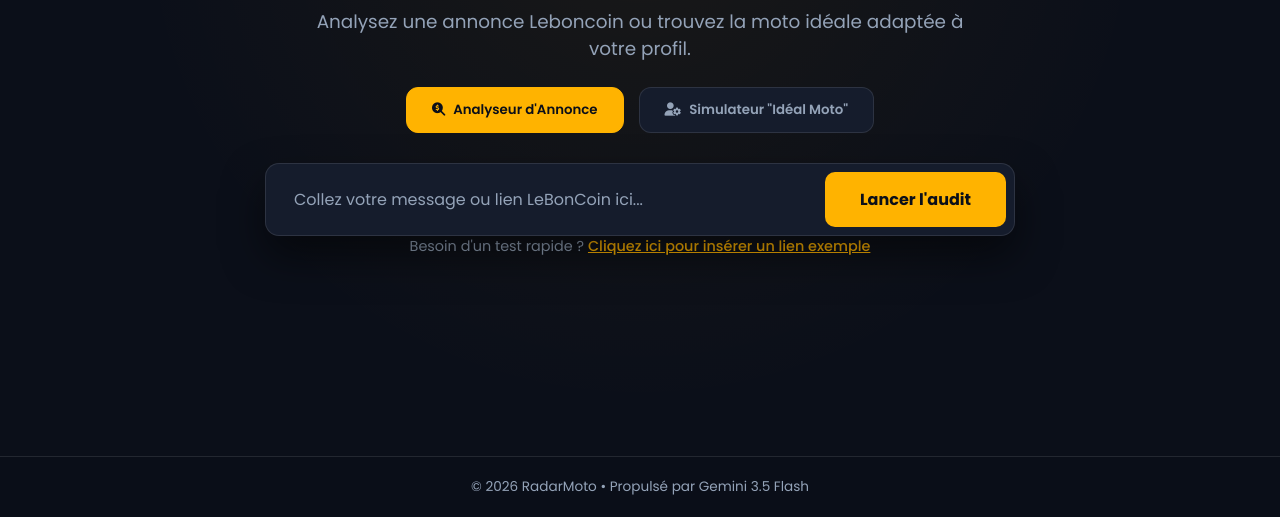
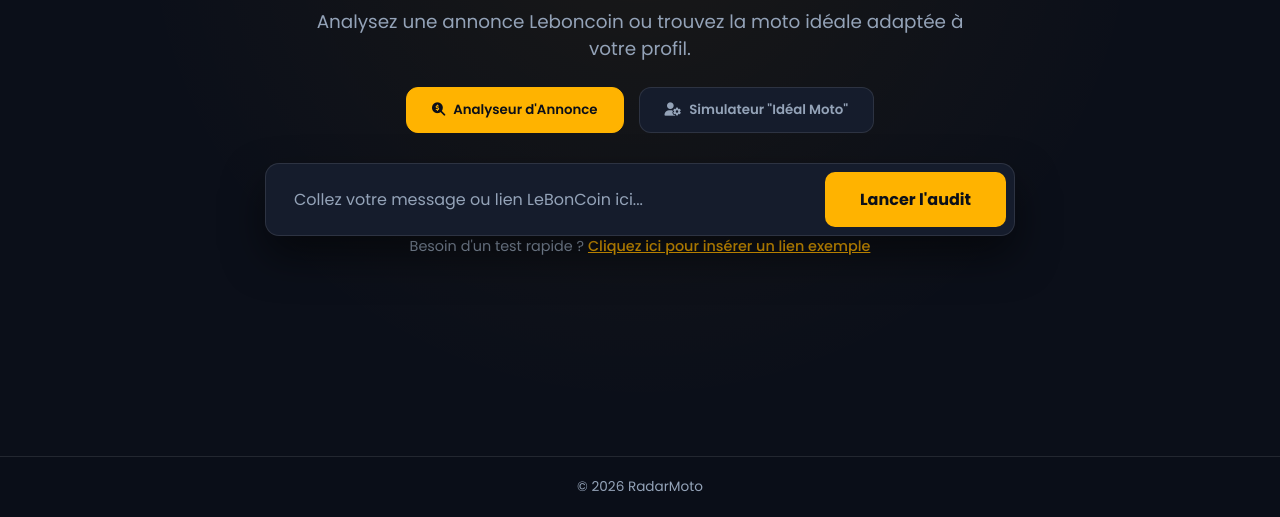
Before and after one commit to christopherlamour19-ux/Andrew, a website: page index.html in a window 1280 px wide. Shown: the part 283-800 px from the top of the page. Drawn offline with Linux system fonts and the light colour scheme.

Commit message:
Update index.html

```diff
--- a/index.html
+++ b/index.html
@@ -492,7 +492,7 @@
     </section>
 
     <footer>
-        &copy; 2026 RadarMoto &bull; Propulsé par Gemini 3.5 Flash
+        &copy; 2026 RadarMoto
     </footer>
 
     <script>
```
